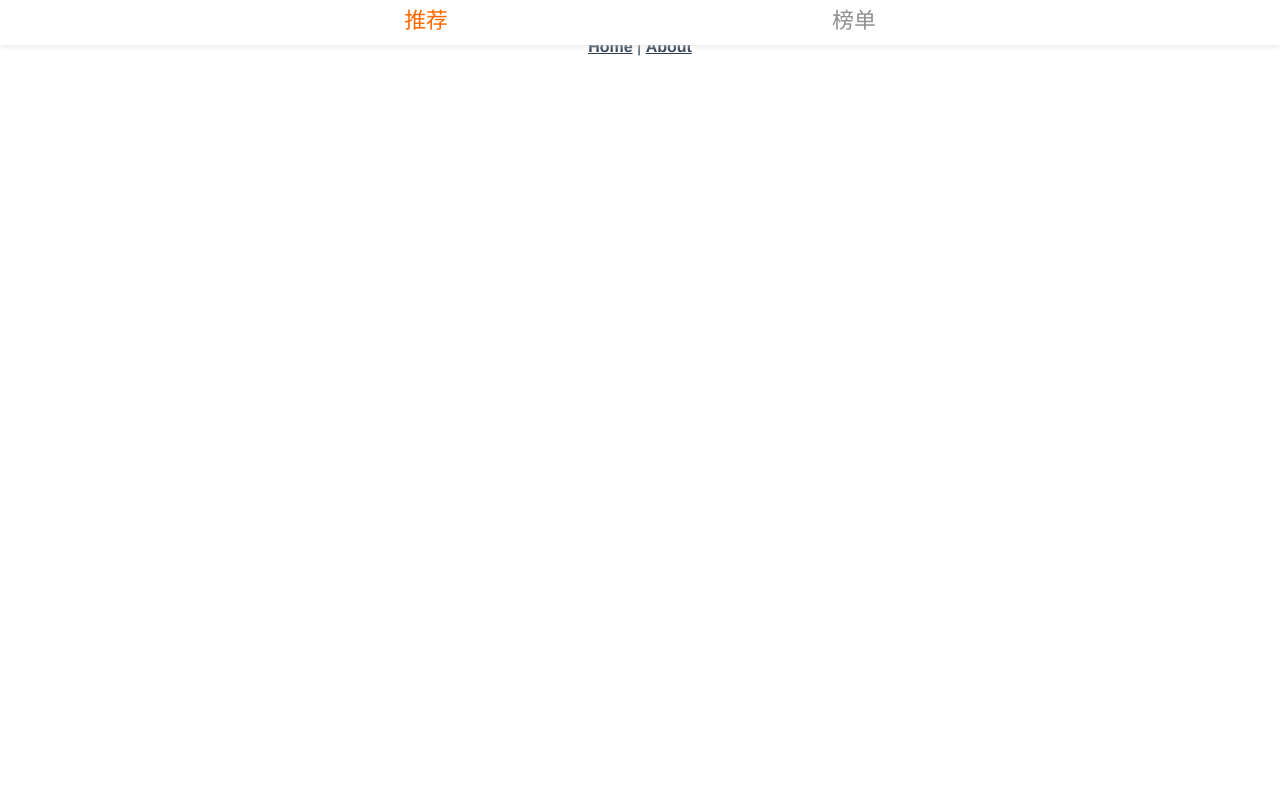
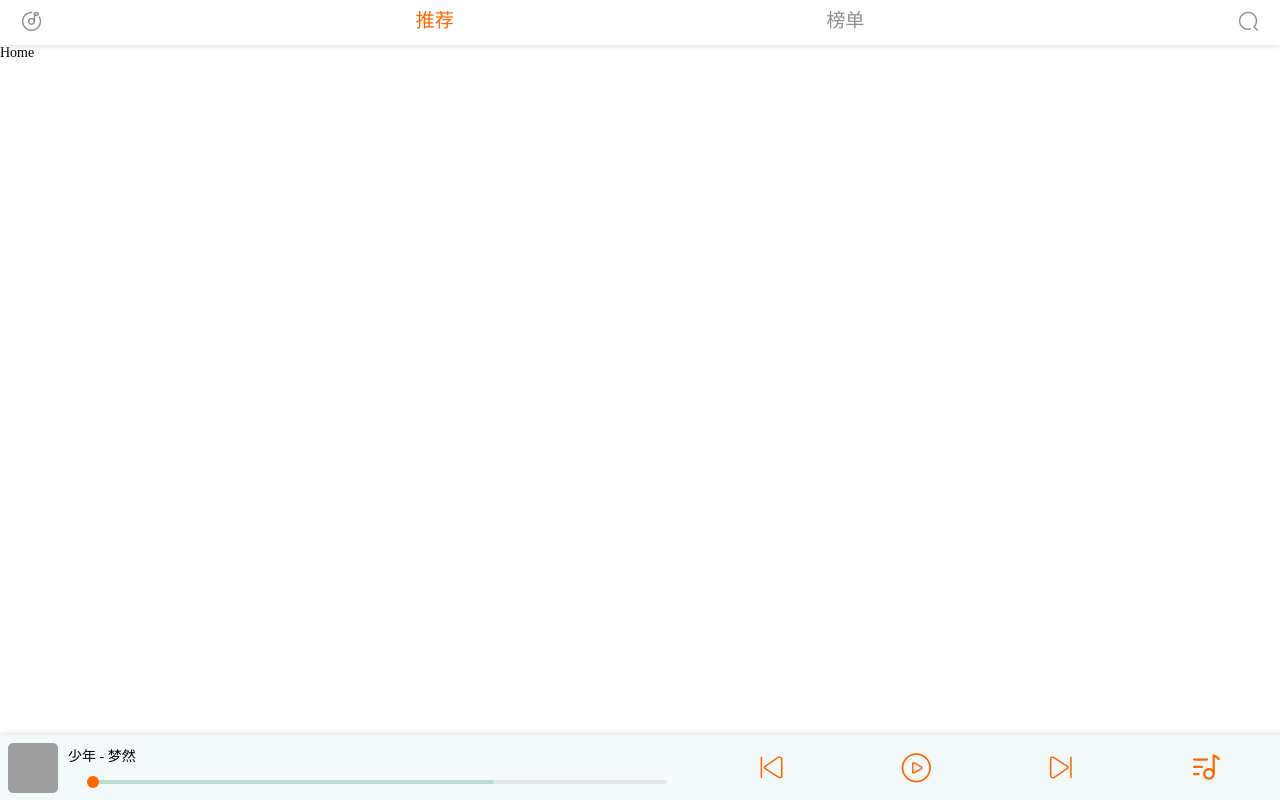
Before and after one commit to tiaopider/Tmusic, a Vue app: page /home in a window 1280 px wide. Built offline with nearby package versions, Linux system fonts and the light colour scheme; grey boxes are pictures that could not be loaded.

Commit message:
写了导航栏，音乐播放栏

```diff
--- a/public/css/reset.css
+++ b/public/css/reset.css
@@ -16,3 +16,4 @@
 .clearfix { *zoom: 1; }
 .clearfix:before, .clearfix:after { display: table; line-height: 0; content: "";}
 .clearfix:after { clear: both; }
+.content{ width: 100%; height: 100vh; padding: 45px 0 65px; box-sizing: border-box; overflow-y: auto;}
--- a/public/index.html
+++ b/public/index.html
@@ -3,7 +3,9 @@
   <head>
     <meta charset="utf-8">
     <meta http-equiv="X-UA-Compatible" content="IE=edge">
-    <meta name="viewport" content="width=device-width,initial-scale=1.0">
+    <meta name="viewport" content="width=device-width,initial-scale=1.0,user-scalable=no">
+    <link rel="stylesheet" href="<%= BASE_URL %>css/iconfont/iconfont.css">
+    <link rel="stylesheet" href="<%= BASE_URL %>css/reset.css">
     <link rel="icon" href="<%= BASE_URL %>favicon.ico">
     <title><%= htmlWebpackPlugin.options.title %></title>
   </head>
--- a/src/App.vue
+++ b/src/App.vue
@@ -1,32 +1,27 @@
 <template>
   <div id="app">
-    <div id="nav">
-      <router-link to="/">Home</router-link> |
-      <router-link to="/about">About</router-link>
-    </div>
-    <router-view/>
+    <keep-alive>
+      <router-view/>
+    </keep-alive>
+    <Tplayer/>
   </div>
 </template>
 
-<style lang="scss">
-#app {
-  font-family: Avenir, Helvetica, Arial, sans-serif;
-  -webkit-font-smoothing: antialiased;
-  -moz-osx-font-smoothing: grayscale;
-  text-align: center;
-  color: #2c3e50;
-}
+<script>
+  import Tplayer from "@/components/Tplayer";
+  export default {
+    name:'',
+    props:[''],
+    data () {
+      return {
 
-#nav {
-  padding: 30px;
+      };
+    },
 
-  a {
-    font-weight: bold;
-    color: #2c3e50;
+    components:{Tplayer},
+  }
+</script>
 
-    &.router-link-exact-active {
-      color: #42b983;
-    }
-  }
-}
+<style>
+
 </style>
--- a/src/views/Audio/index.vue
+++ b/src/views/Audio/index.vue
@@ -1,6 +1,8 @@
 <template>
-  <div>
+  <div class="content">
     <Navbar/>
+    Audio
+
   </div>
 </template>
 
--- a/src/views/Home/index.vue
+++ b/src/views/Home/index.vue
@@ -1,6 +1,7 @@
 <template>
-	<div>
+	<div class="content">
 		<Navbar/>
+		Home
 
 	</div>
 </template>
--- a/src/views/Mylist/index.vue
+++ b/src/views/Mylist/index.vue
@@ -1,6 +1,8 @@
 <template>
-  <div>
+  <div class="content">
     <Navbar/>
+    Mylist
+
   </div>
 </template>
 
--- a/src/views/Search/index.vue
+++ b/src/views/Search/index.vue
@@ -1,6 +1,8 @@
 <template>
-	<div>
+	<div class="content">
 		<Navbar/>
+		Search
+
 	</div>
 </template>
 
```
